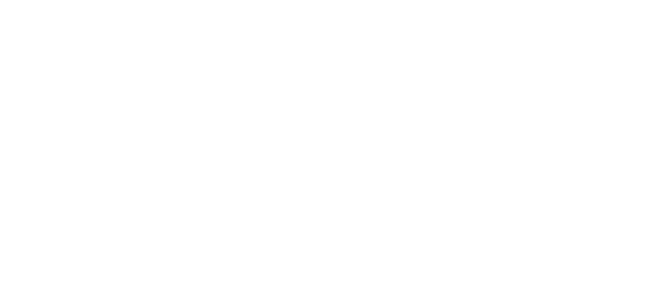
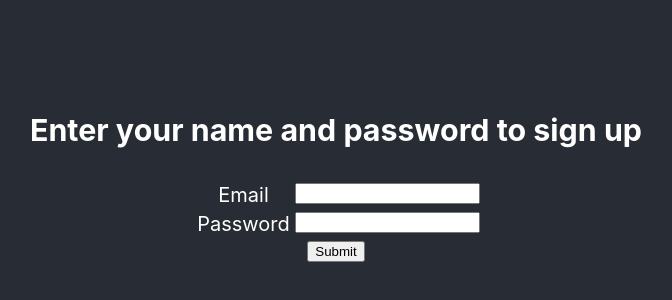
Before and after one commit to jscohen/socialtorahnew, a React (Create React App) app: page /signIn in a window 1280 px wide. Shown: the part 228-528 px from the top of the page, without its empty margins (304-976 px from the left). Built offline with nearby package versions, Linux system fonts and the light colour scheme.

Commit message:
Added new sign in route

```diff
--- /dev/null
+++ b/src/frontComponents/Nav/NavComponents/SignIn.js
@@ -0,0 +1,99 @@
+import React, {Component} from 'react';
+import '../../../App.css';
+import axios from 'axios';
+
+/** Sign Up component
+  * Contains markup and logic for signUp
+  **/
+class SignIn extends Component {
+  /** Constructor method
+    * @param = {props}
+  **/
+  constructor(props) {
+    super(props);
+    this.state = {
+      email: '',
+      password: '',
+      showError: '',
+      errorMessage: ''
+    }
+  }
+
+  /** Submits request to sign in **/
+  submitSignIn = () => {
+    axios.post('/user/signIn', {
+      email: this.state.email,
+      password: this.state.password
+    })
+    .then((response) => {
+      if (typeof response.data === 'object') {
+        console.log(response.data);
+        this.setState({
+          showSignIn: false,
+          email: response.data.email,
+          showWelcome:true,
+          isLoggedIn: true
+        })
+        localStorage.setItem('UserName', response.data.email);
+        localStorage.setItem('Token', response.data.token);
+        localStorage.setItem('UserId', response.data._id)
+      }
+      if (typeof response.data === 'string') {
+        this.setState({
+          errorMessage: response.data,
+          showError: true
+        })
+      }
+    })
+    .catch((error) => {
+      console.log(error);
+    })
+  }
+
+  /** Sets email for submission
+    * @param={event}
+   **/
+  setEmail = (event) => {
+    this.setState({
+      email: event.target.value
+    })
+  }
+
+  /** Sets password for submission of sign up
+    * @param={event}
+   **/
+  setPassword = (event) => {
+    this.setState({
+      password: event.target.value
+    })
+  }
+
+  /** React Render Method
+    * @return = {void}
+   **/
+  render() {
+    return (
+      <div className="App">
+        <div className="App-header">
+        <h3>Enter your name and password to sign up</h3>
+        <div className="labelHeader">
+          <div className="label">
+            <label className="labelText">Email</label>
+            <input className="labelInput" type="text" value={this.state.email} onChange={this.setEmail}/>
+          </div>
+          <div className="label">
+            <label className="labelText">Password</label>
+            <input className="labelInput" type="password" value={this.state.password}
+            onChange={this.setPassword}/>
+          </div>
+        </div>
+          <input type="submit" value="Submit" onClick={this.submitSignIn}/>
+          {this.state.showError ? <p>{this.state.errorMessage}</p> : ''}
+          </div>
+      </div>
+    );
+  };
+
+}
+
+export default SignIn;
--- a/src/index.js
+++ b/src/index.js
@@ -5,6 +5,7 @@
 import * as serviceWorker from './serviceWorker';
 import axios from 'axios';
 import SignUp from './frontComponents/Nav/NavComponents/SignUp';
+import SignIn from './frontComponents/Nav/NavComponents/SignIn';
 import {Route, Link, BrowserRouter as Router} from 'react-router-dom';
 
 axios.defaults.baseURL = 'http://localhost:5000';
@@ -16,6 +17,7 @@
     <div>
       <Route exact path="/" component={App} />
       <Route path="/signUp" component={SignUp} />
+      <Route path="/signIn" component={SignIn} />
     </div>
   </Router>
 );
```
